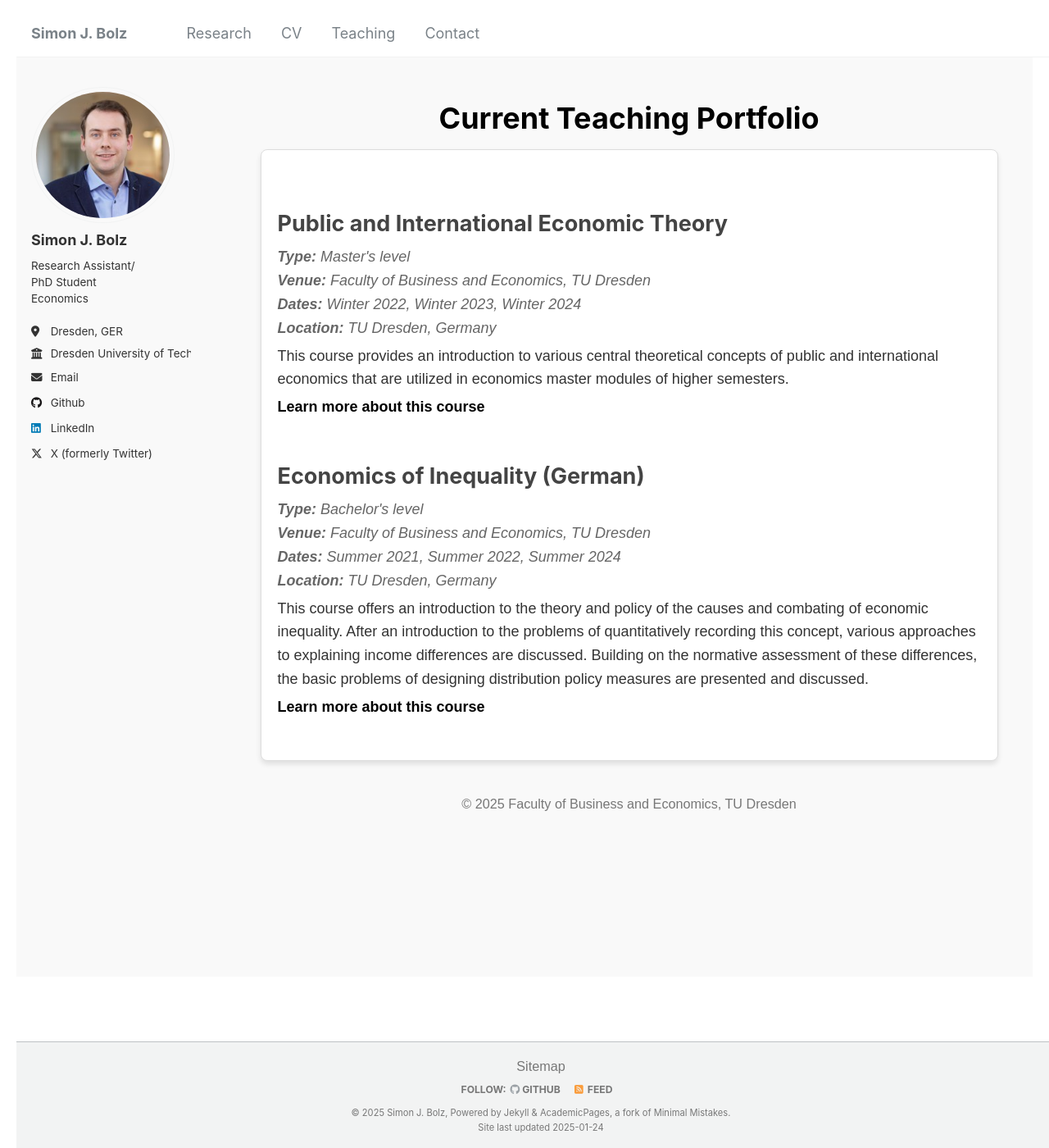
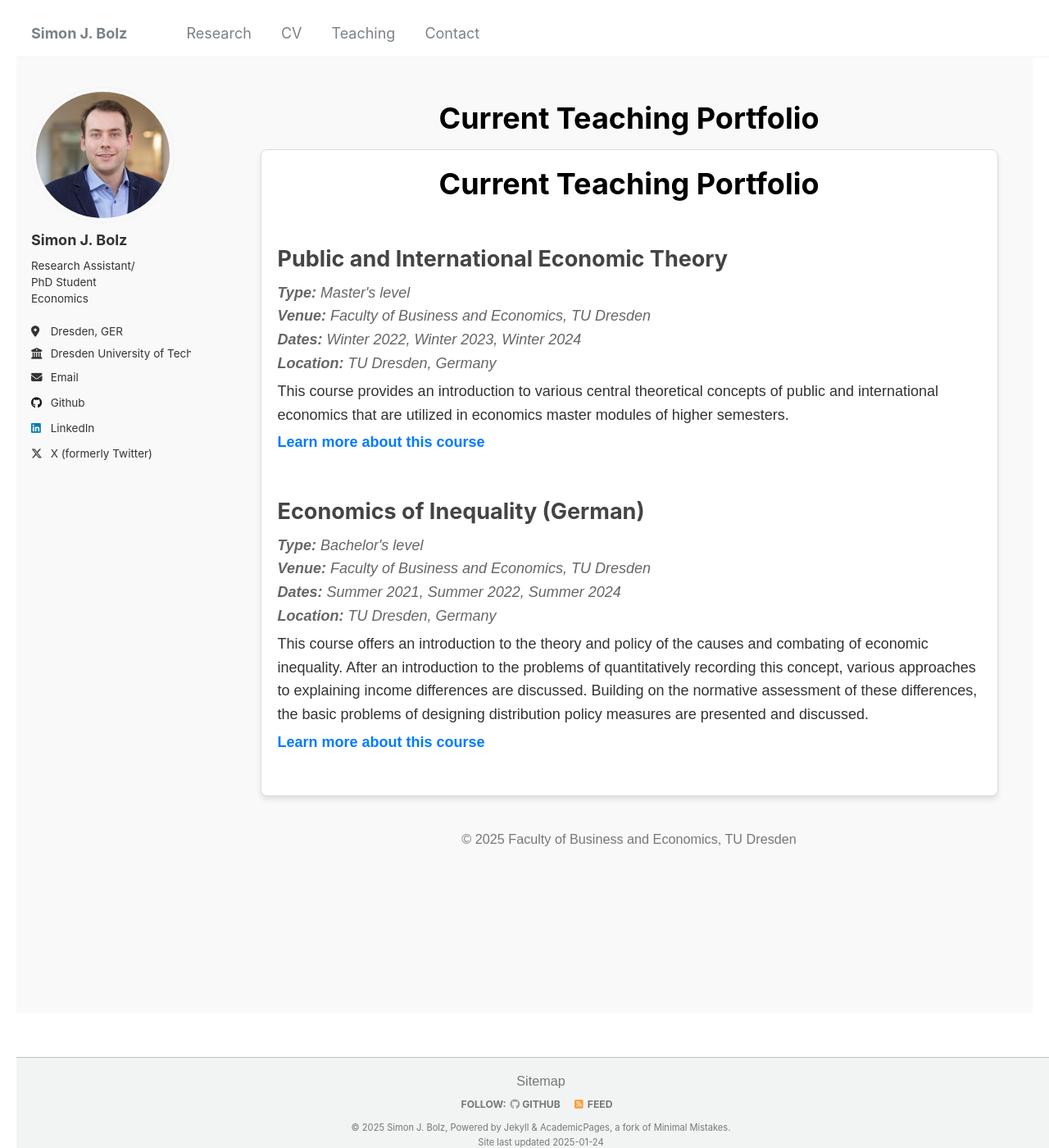
Before and after one commit to sjbolz/sjbolz.github.io, a Jekyll site: the page built from _pages/teaching.html, in a window 1280 px wide and 1400 px high. Shown: the whole window at 82% size. Built offline with Jekyll 4.4.1, drawn with Linux system fonts in a browser that asks for light colours.

Commit message:
Update teaching.html

```diff
--- a/_pages/teaching.html
+++ b/_pages/teaching.html
@@ -31,7 +31,7 @@ author_profile: true
             text-align: center;
             font-size: 2em;
             margin-bottom: 20px;
-            color: #000;
+            color: #000; /* Changed from blue to black */
         }
         h2 {
             font-size: 1.5em;
@@ -45,7 +45,7 @@ author_profile: true
             margin: 5px 0;
         }
         .course a {
-            color: #000;
+            color: #007bff;
             text-decoration: none;
             font-weight: bold;
         }
@@ -66,6 +66,8 @@ author_profile: true
 </head>
 <body>
     <div class="container">
+        <h1>Current Teaching Portfolio</h1>
+
         <div class="course">
             <h2>Public and International Economic Theory</h2>
             <p class="metadata">
```
